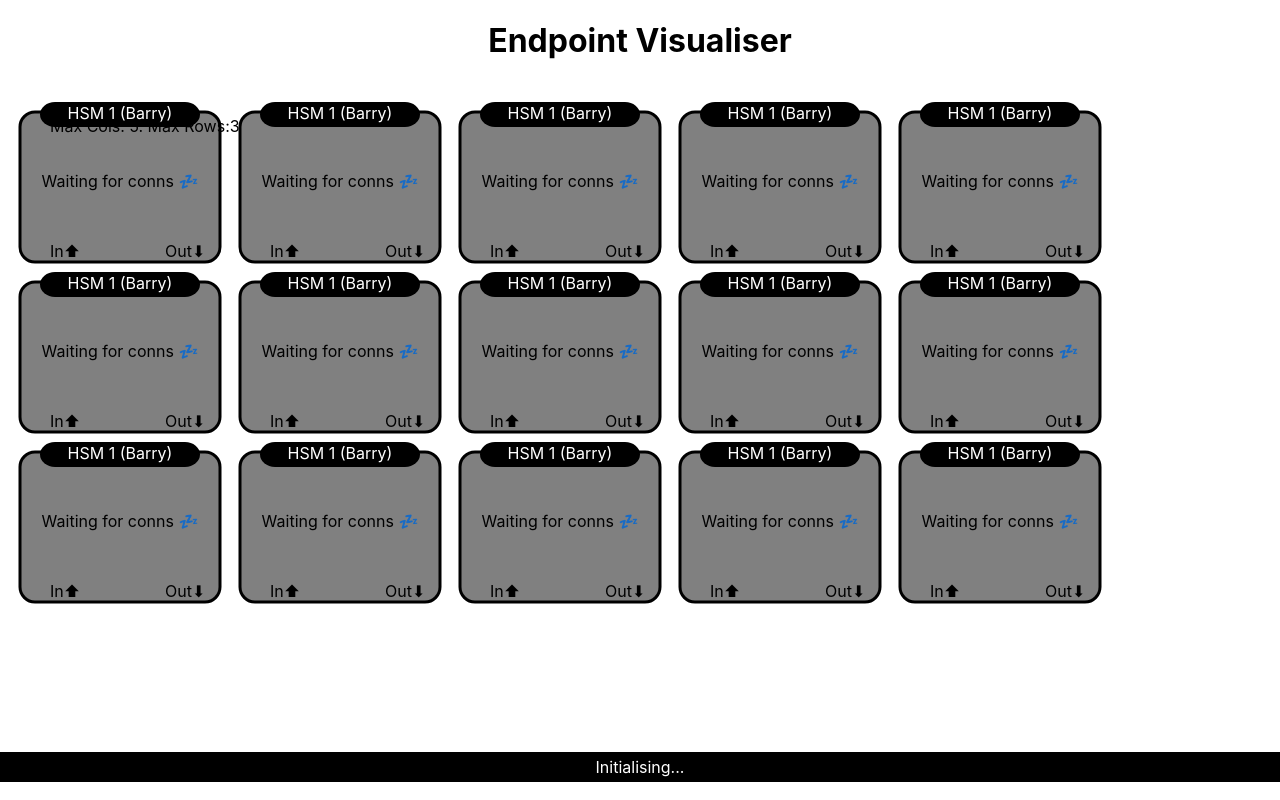
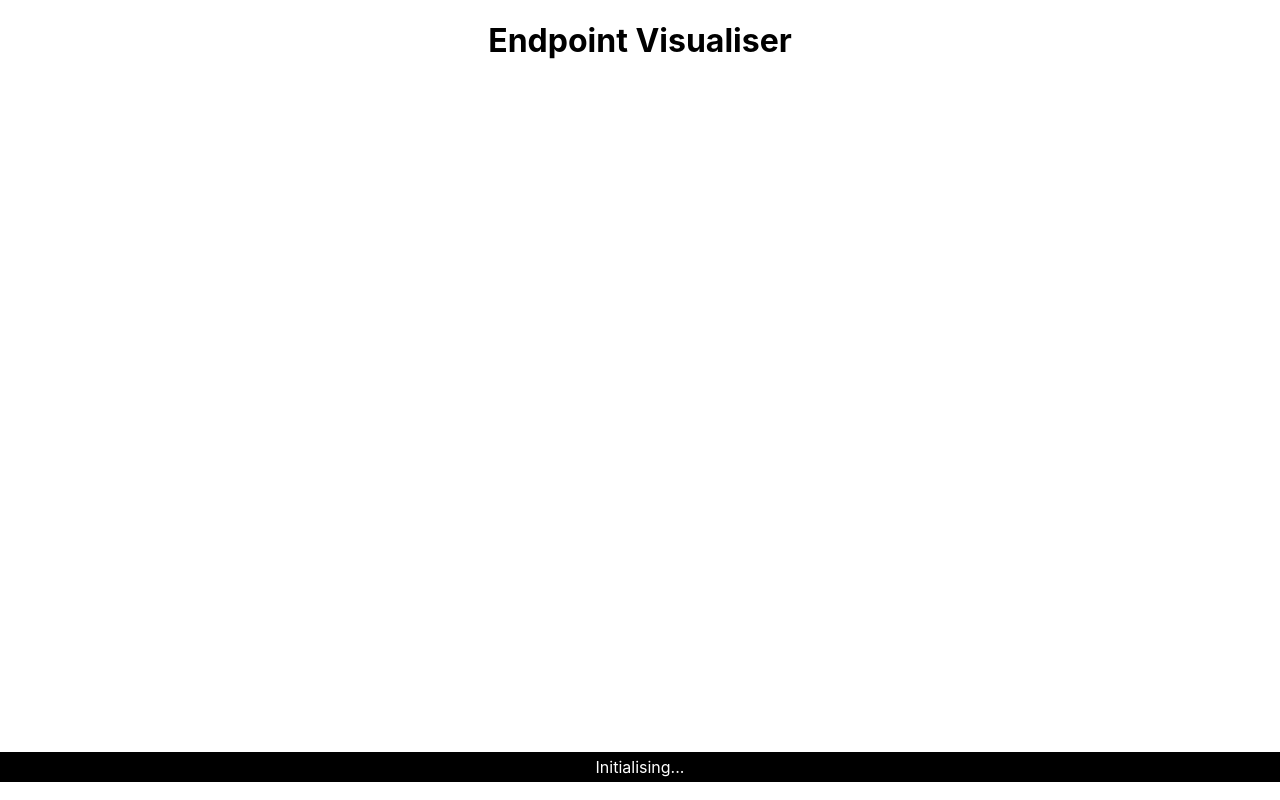
Before and after one commit to tomspaven/endpoint-visualiser, a React (Create React App) app: page / in a window 1280 px wide. Built offline with nearby package versions, Linux system fonts and the light colour scheme.

Commit message:
Endpoint placement (dynamic) based on topology data through discovery API.

```diff
--- a/src/App.js
+++ b/src/App.js
@@ -4,18 +4,17 @@ import StatusBar from './components/statusbar'
 import EndpointPanel from './components/endpointPanel'
 
 class App extends Component {
-  constructor(props) {
-    super(props)
-    this.state = {
-        color: 'white',
-        message: 'Initialising...',
-    }
+
+  state = {
+    color: 'white',
+    message: 'Initialising...',
+    endpoints: [],
+  }
     //let self = this
-  }
 
   componentDidMount() {
     const exceptionHandler = () => {
-      var numRetries = 5
+      let numRetries = 5
       const countDown = () => {
         this.setState({message: `Server fetch failed, retrying in ${numRetries} seconds...`, color: 'red'})
         numRetries--
@@ -24,23 +23,25 @@ class App extends Component {
           return
         }
       }
-      var countDownTimer = setInterval(countDown, 995)
+      const countDownTimer = setInterval(countDown, 995)
     }
 
     const fetchEndpointTopology = () => {
       this.setState({message: "Attempting to fetch endpoint topology data", color: 'yellow'})
       fetch('http://localhost:3031/endpoints')
       .then(result => result.json())
-      .then(() => {
-          //this.setState({endpoints: data})
-          this.setState({message: "Got endpoint topology data from server 👍", color: '#00FF00'})
+      .then(data => {
+          this.setState({
+            message: "Got endpoint topology data from server 👍", color: '#00FF00',
+            endpoints: data,
+          })
           clearInterval(fetchTopologyTimer)
           return
       })
       .catch(exceptionHandler)
    }
 
-    var fetchTopologyTimer = setInterval(fetchEndpointTopology, 6000)
+    const fetchTopologyTimer = setInterval(fetchEndpointTopology, 6000)
   }
 
   render() {
@@ -49,7 +50,7 @@ class App extends Component {
       <header className="App-header">
         <h1 className="App-title">Endpoint Visualiser</h1>
       </header>
-      <EndpointPanel />
+      <EndpointPanel endpoints={this.state.endpoints}/>
       <StatusBar color={this.state.color} message={this.state.message} />
     </div>
    );
--- a/src/components/endpoint/endpoint.js
+++ b/src/components/endpoint/endpoint.js
@@ -1,20 +1,20 @@
 import React, {Component} from 'react';
+//import Pipe from './pipe'
+
+const epWidth = 200, epHeight = 150;
 
 class Endpoint extends Component {
   // Props:  epid, x, y, title
-  constructor(props) {
-    super(props)
-    this.state = {
-        stateMessage: 'Waiting for conns 💤',
-        stateValue: '',
-        colour: 'grey',
-    }
+  state = {
+    stateMessage: 'Waiting for conns 💤',
+    stateValue: '',
+    colour: 'grey',
   }
 
   render() {
-    let ox = this.props.x
-    let oy = this.props.y
-    let epid = this.props.epid
+    const ox = this.props.x,
+          oy = this.props.y,
+          epid = this.props.epid;
 
     return (
     <g id={"Endpoint-" + epid}>
@@ -22,7 +22,7 @@ class Endpoint extends Component {
         style={{fill: this.state.colour, stroke: 'black', strokeWidth: 3}} />
       <rect x={ox+20} y={oy} width="160" height="25" rx="15" id={"eptitle-" + epid}
         style={{fill: 'black}'}}/>
-      <text x={ox+100} y={oy+17} id={"eplabel-" + epid} text-anchor="middle"
+      <text x={ox+100} y={oy+17} id={"eplabel-" + epid} textAnchor="middle"
         style={{fill: 'white', fontSize: 16}}>{this.props.title}</text>
 
       <text x={ox+30} y={oy+155} id={"inarrow-" + epid}>In⬆</text>
@@ -33,9 +33,15 @@ class Endpoint extends Component {
       <text x={ox+100} y={oy+102} text-anchor="middle" id={"epstatusval-" + epid}
         style={{fill: 'black', fontSize: 16}}> {this.state.stateValue === "" ? "" : +"(" + this.state.stateValue + ")"}
       </text>
+      {//<Pipe x={ox} y ={oy} animCharacter="⬆" colour={this.state.colour} isOut='false' id={"inpipe-" + epid}/>
+      //<Pipe x={ox} y ={oy} animCharacter="⬇" colour={this.state.colour} isOut='true' id={"outpipe-" + epid}/>
+    }
     </g>
    );
   }
+  static get epHeight() { return epHeight; }
+  static get epWidth() { return epWidth;}
+
 }
 
 export default Endpoint;
--- a/src/components/endpointPanel.js
+++ b/src/components/endpointPanel.js
@@ -1,7 +1,6 @@
 import React, {Component} from 'react';
 import Endpoint from './endpoint/endpoint'
 
-const epWidth = 200, epHeight = 150;
 const epxpad = 20, epypad = 20;
 const statusBarHeight = 150;
 
@@ -9,15 +8,13 @@ class EndpointPanel extends Component {
 
   calcMax = (fullDim, instanceDim, padDim)=>{return Math.floor(fullDim / (instanceDim + (padDim*2)))}
 
-  constructor(props) {
-    super(props)
-    this.state = {
-        maxCols: this.calcMax(window.innerWidth, EndpointPanel.epWidth, EndpointPanel.epXPad),
-        maxRows: this.calcMax(window.innerHeight - EndpointPanel.statusHeight, EndpointPanel.epHeight, EndpointPanel.epYPad),
-    }
-    this.updateWindowDimensions = this.updateWindowDimensions.bind(this)
-    //let self = this
+  state = {
+    maxCols: this.calcMax(window.innerWidth, Endpoint.epWidth, EndpointPanel.epXPad),
+    maxRows: this.calcMax(window.innerHeight - EndpointPanel.statusHeight, Endpoint.epHeight, EndpointPanel.epYPad),
   }
+  updateWindowDimensions = this.updateWindowDimensions.bind(this)
+  //let self = this
+
 
   componentDidMount() {
     this.updateWindowDimensions();
@@ -28,41 +25,38 @@ class EndpointPanel extends Component {
     window.removeEventListener('resize', this.updateWindowDimensions)
   }
 
-
-
   updateWindowDimensions() {
     this.setState({
-      maxCols: this.calcMax(window.innerWidth, EndpointPanel.epWidth, EndpointPanel.epXPad),
-      maxRows: this.calcMax(window.innerHeight - EndpointPanel.statusHeight, EndpointPanel.epHeight, EndpointPanel.epYPad),
+      maxCols: this.calcMax(window.innerWidth, Endpoint.epWidth, EndpointPanel.epXPad),
+      maxRows: this.calcMax(window.innerHeight - EndpointPanel.statusHeight, Endpoint.epHeight, EndpointPanel.epYPad),
     })
     this.render()
   }
 
   render() {
-    let w = EndpointPanel.epWidth, h = EndpointPanel.epHeight;
-    let xp = EndpointPanel.epXPad, yp = EndpointPanel.epYPad;
-    const cells = []
+    const w = Endpoint.epWidth, h = Endpoint.epHeight,
+          xp = EndpointPanel.epXPad, yp = EndpointPanel.epYPad;
 
-    const calcPosition = (dimension, padding, cellIdx) => {return (padding*(cellIdx+1)) + (dimension*cellIdx)}
-    for(let y = 0; y < this.state.maxRows; ++y) {
-      for(let x = 0; x < this.state.maxCols; ++x) {
-          let cell = <Endpoint x={calcPosition(w, xp, x)} y={calcPosition(h, yp, y)} epid="1" title="HSM 1 (Barry)"/>
-          cells.push(cell)
+    const cells = this.props.endpoints.map((endpoint, idx) => {
+      const ep = {
+        epid: endpoint.id ? endpoint.id : 0,
+        title: endpoint.title ? endpoint.title : "Unknown Endpoint",
+        cellx: idx % this.state.maxCols,
+        celly: Math.floor(idx/this.state.maxCols),
       }
-    }
+      const calcPosition = (dimension, padding, cellIdx) => {return (padding*(cellIdx+1)) + (dimension*cellIdx)}
+      return <Endpoint x={calcPosition(w, xp, ep.cellx)} y={calcPosition(h, yp, ep.celly)} epid={ep.epid} title={ep.title}/>
+    });
 
     return (
     <div className="Endpoint-Panel">
         <svg width={window.innerWidth} height={window.innerHeight - EndpointPanel.statusHeight}>
           {cells}
-          <text x="50" y="50">{"Max Cols: " + this.state.maxCols + ". Max Rows:" + this.state.maxRows}</text>
+          {/*<text x="50" y="50">Max Rows: {this.state.maxRows} Max Cols: {this.state.maxCols}</text>*/}
         </svg>
     </div>
     );
   }
-
-  static get epHeight() { return epHeight; }
-  static get epWidth() { return epWidth;}
   static get epXPad() { return epxpad; }
   static get epYPad(){ return epypad; }
   static get statusHeight(){ return statusBarHeight; }
```
Also changed, not shown: src/components/endpoint/pipe.js (+34 -0 lines), src/components/endpoint.svg.
